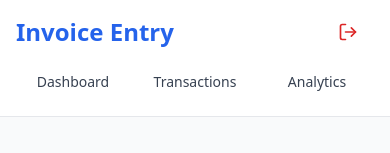
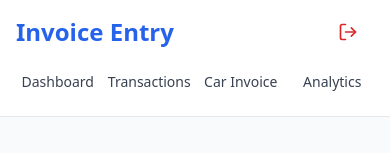
Before and after one commit to wed-Dev/Data-entry-website, a Next.js app: page /transactions in a window 390 px wide. Shown: the top 153 px of the page. Built offline with nearby package versions, Linux system fonts and the light colour scheme; no server answers.

Commit message:
Add Car Invoice link to navigation

```diff
--- a/src/components/AppLayout.tsx
+++ b/src/components/AppLayout.tsx
@@ -4,7 +4,7 @@ import { signOut } from 'next-auth/react'
 import { useRouter } from 'next/navigation'
 import { ReactNode } from 'react'
 import Link from 'next/link'
-import { LogOut, Home, DollarSign, BarChart3 } from 'lucide-react'
+import { LogOut, Home, DollarSign, BarChart3, FileText } from 'lucide-react'
 
 export function AppLayout({ children }: { children: ReactNode }) {
   const router = useRouter()
@@ -31,6 +31,10 @@ export function AppLayout({ children }: { children: ReactNode }) {
                   <DollarSign size={20} />
                   <span>Transactions</span>
                 </Link>
+                <Link href="/invoice" className="flex items-center gap-2 text-gray-700 hover:text-blue-600 transition-colors">
+                  <FileText size={20} />
+                  <span>Car Invoice</span>
+                </Link>
                 <Link href="/analytics" className="flex items-center gap-2 text-gray-700 hover:text-blue-600 transition-colors">
                   <BarChart3 size={20} />
                   <span>Analytics</span>
@@ -47,10 +51,11 @@ export function AppLayout({ children }: { children: ReactNode }) {
           </div>
 
           {/* Mobile Navigation */}
-          <div className="md:hidden flex gap-2 pb-4">
-            <Link href="/dashboard" className="flex-1 text-center py-2 text-sm text-gray-700 hover:bg-gray-100 rounded">Dashboard</Link>
-            <Link href="/transactions" className="flex-1 text-center py-2 text-sm text-gray-700 hover:bg-gray-100 rounded">Transactions</Link>
-            <Link href="/analytics" className="flex-1 text-center py-2 text-sm text-gray-700 hover:bg-gray-100 rounded">Analytics</Link>
+          <div className="md:hidden flex gap-2 pb-4 overflow-x-auto">
+            <Link href="/dashboard" className="flex-1 text-center py-2 text-sm text-gray-700 hover:bg-gray-100 rounded whitespace-nowrap">Dashboard</Link>
+            <Link href="/transactions" className="flex-1 text-center py-2 text-sm text-gray-700 hover:bg-gray-100 rounded whitespace-nowrap">Transactions</Link>
+            <Link href="/invoice" className="flex-1 text-center py-2 text-sm text-gray-700 hover:bg-gray-100 rounded whitespace-nowrap">Car Invoice</Link>
+            <Link href="/analytics" className="flex-1 text-center py-2 text-sm text-gray-700 hover:bg-gray-100 rounded whitespace-nowrap">Analytics</Link>
           </div>
         </div>
       </nav>
```
